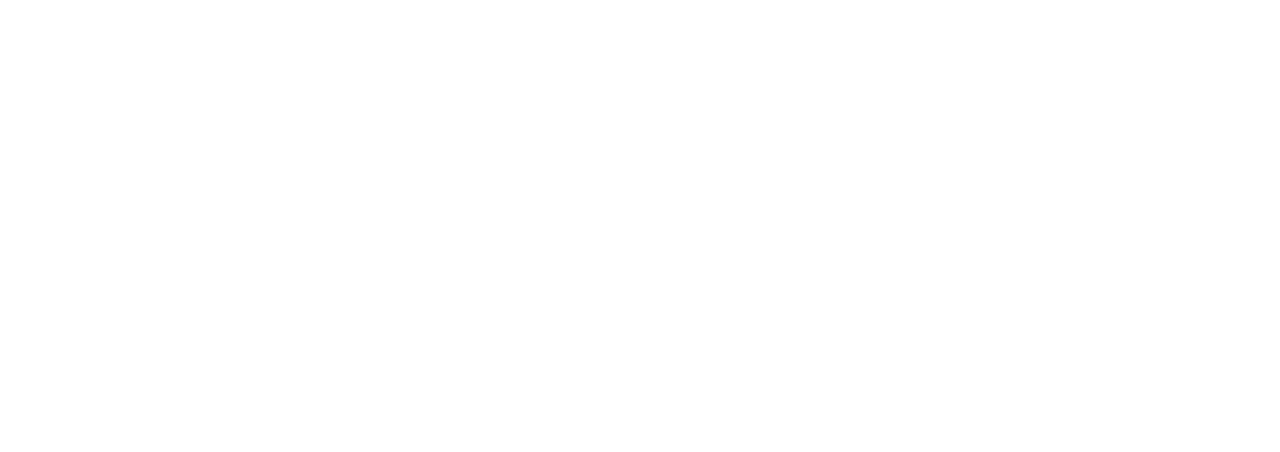
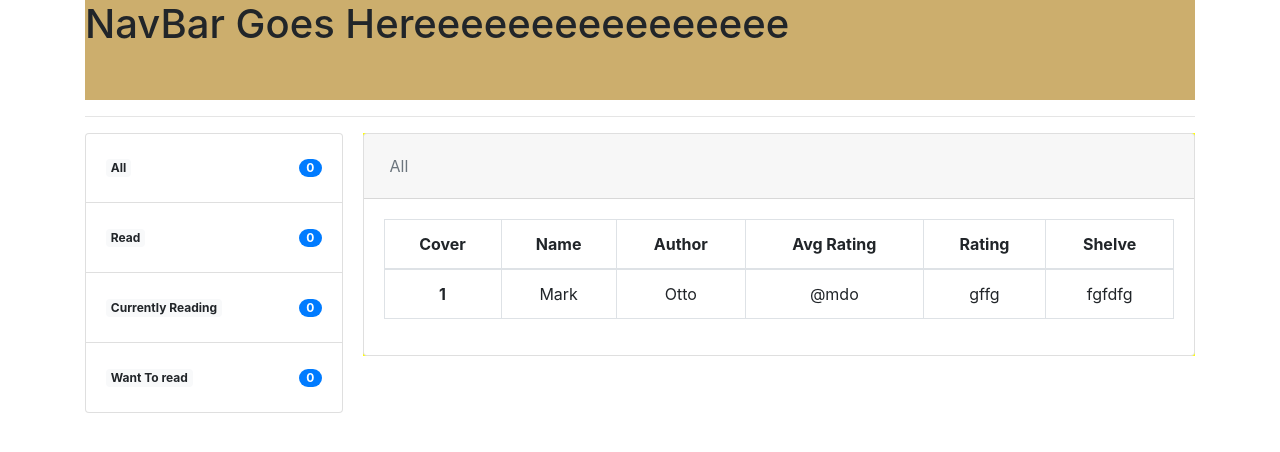
Before and after one commit to HebaIbrahem00/GoodReads-Web-App, a React (Create React App) app in the folder frontend/: page /userpage in a window 1280 px wide. Shown: the top 452 px of the page. Built offline with nearby package versions, Linux system fonts and the light colour scheme.

Commit message:
Add files via upload
UserPage main components without pagination.

```diff
--- a/frontend/package.json
+++ b/frontend/package.json
@@ -6,10 +6,14 @@
     "@testing-library/jest-dom": "^4.2.4",
     "@testing-library/react": "^9.5.0",
     "@testing-library/user-event": "^7.2.1",
+    "axios": "^0.19.2",
     "bootstrap": "^4.4.1",
+    "jquery": "^3.5.1",
+    "popper.js": "^1.16.1",
     "react": "^16.13.1",
     "react-bootstrap": "^1.0.1",
     "react-dom": "^16.13.1",
+    "react-popper": "^2.2.3",
     "react-router-dom": "^5.1.2",
     "react-scripts": "3.4.1"
   },
--- a/frontend/src/App.js
+++ b/frontend/src/App.js
@@ -1,18 +1,29 @@
 import React from 'react';
 import Signup from './components/signup'
 import Home from './routes/home/home';
-import Admin from './routes/admin/admin';
-import {BrowserRouter,Route} from 'react-router-dom'
+import UserPage from './routes/UserPage/userpage';
+import '../node_modules/bootstrap/dist/css/bootstrap.css';
+import '../node_modules/bootstrap/dist/js/bootstrap.js';
+import '../node_modules/jquery/dist/jquery';
+import '../node_modules/react-popper/dist/index.umd.js';
+import '../node_modules/popper.js';
+
+import { BrowserRouter, Route } from 'react-router-dom';
+
 function App() {
   return (
-    <div className="App">
-      <BrowserRouter>
-          <switch>
-            <Route path="/admin" component={Admin} />
-            <Route exact path="/" component={Home} />
-          </switch>
-      </BrowserRouter>
-    </div>
+
+    <BrowserRouter>
+
+      <div className="App">
+        <Route exact path="/" component={Home}  ></Route>
+        <Route exact path="/userpage" component={UserPage}></Route>
+
+      </div>
+
+    </BrowserRouter>
+
+
   );
 }
 
--- /dev/null
+++ b/frontend/src/components/userTable/usertable.js
@@ -0,0 +1,50 @@
+import React from 'react'
+
+
+
+
+/** started on 8/5/2020 */
+/**  we can type "rfc" and then enter and it will create a default react functional component, that's because of ES7 react Extension */
+
+export default function UserTable(props) {
+    return (
+
+        <div className="card text-center">
+            <div className="card-header">
+                <ul className="nav nav-pills card-header-pills">
+                    <li className="nav-item">
+                        <a className="nav-link disabled" href="#" tabIndex="-1" aria-disabled="true">All</a>
+                    </li>
+                </ul>
+            </div>
+
+            <div className="card-body">
+                <table className="table  table-bordered">
+                    <thead>
+                        <tr>
+                            <th scope="col">Cover</th>
+                            <th scope="col">Name</th>
+                            <th scope="col">Author</th>
+                            <th scope="col">Avg Rating</th>
+                            <th scope="col">Rating</th>
+                            <th scope="col">Shelve</th>
+                        </tr>
+                    </thead>
+                    <tbody>
+                        <tr>
+                            <th scope="row">1</th>
+                            <td>Mark</td>
+                            <td>Otto</td>
+                            <td>@mdo</td>
+                            <td>gffg</td>
+                            <td>fgfdfg</td>
+                        </tr>
+
+                    </tbody>
+                </table>
+            </div>
+        </div>
+
+
+    )
+}
--- a/frontend/src/index.js
+++ b/frontend/src/index.js
@@ -5,9 +5,10 @@
 import App from './App';
 import * as serviceWorker from './serviceWorker';
 
+
 ReactDOM.render(
   <React.StrictMode>
-    <App />
+    <App/>
   </React.StrictMode>,
   document.getElementById('root')
 );
--- /dev/null
+++ b/frontend/src/routes/UserPage/userpage.css
@@ -0,0 +1,41 @@
+
+
+  .container {
+    width: 100%;
+    height: 100%;
+  }
+
+  .leftpane {
+      width: 25%;
+      height: 100%;
+      float: left;
+      border-collapse: collapse;
+  }
+
+
+
+  .rightpane {
+    width: 75%;
+    height: 100%;
+    position: relative;
+    float: right;
+    background-color: yellow;
+    border-collapse: collapse;
+  }
+
+  .toppane {
+    width: 100%;
+    height: 100px;
+    border-collapse: collapse;
+   background-color: rgb(204, 174, 109);
+  }
+
+  .vertical-line{
+    width: 1px; /* Line width */
+    background-color: black; /* Line color */
+    height: 100%; /* Override in-line if you want specific height. */
+    float: left; /* Causes the line to float to left of content.
+      You can instead use position:absolute or display:inline-block
+      if this fits better with your design */
+
+  }
--- /dev/null
+++ b/frontend/src/routes/UserPage/userpage.js
@@ -0,0 +1,46 @@
+import React from 'react'
+import UserTable from '../../components/userTable/usertable';
+import './userpage.css';
+
+export default function UserPage() {
+    return (
+
+
+        <div className="container">
+
+            <div className="toppane"> <h1>NavBar Goes Hereeeeeeeeeeeeeeee</h1></div>
+            <br></br>
+            <br></br>
+            <hr style={{ width: "50" }}></hr>
+            <div className="leftpane" style={{paddingRight:20}}>
+
+
+                <ul class="list-group">
+                    <li className="list-group-item d-flex justify-content-between align-items-center" style={{height:70}}>
+                    <a href="#" class="badge badge-light">All</a>
+                   <span class="badge badge-primary badge-pill">0</span>
+                    </li>
+                    <li class="list-group-item d-flex justify-content-between align-items-center" style={{height:70}}>
+                    <a href="#" class="badge badge-light">Read</a>
+                   <span class="badge badge-primary badge-pill">0</span>
+                    </li>
+                    <li class="list-group-item d-flex justify-content-between align-items-center" style={{height:70}}>
+                    <a href="#" class="badge badge-light">Currently Reading</a>
+                     <span class="badge badge-primary badge-pill">0</span>
+                    </li>
+                    <li class="list-group-item d-flex justify-content-between align-items-center" style={{height:70}}>
+                    <a href="#" class="badge badge-light">Want To read</a>
+                     <span class="badge badge-primary badge-pill">0</span>
+                    </li>
+                </ul>
+            </div>
+
+
+            <div class="vertical-line"></div>
+
+            <div className="rightpane">  <UserTable /> </div>
+        </div>
+
+
+    )
+}
--- a/frontend/src/routes/home/home.js
+++ b/frontend/src/routes/home/home.js
@@ -27,7 +27,7 @@
 
                 </section>
 
-                <hr class="solid" />
+                <hr className="solid" />
 
                 <section className='row body'>
                     <div className='col-md-7 headline-wrapper'>
```
Also changed, not shown: frontend/src/components/pagination/paginate.js (added, +9 -0 lines), 1 other file (tests, documents, lock files or other folders).
